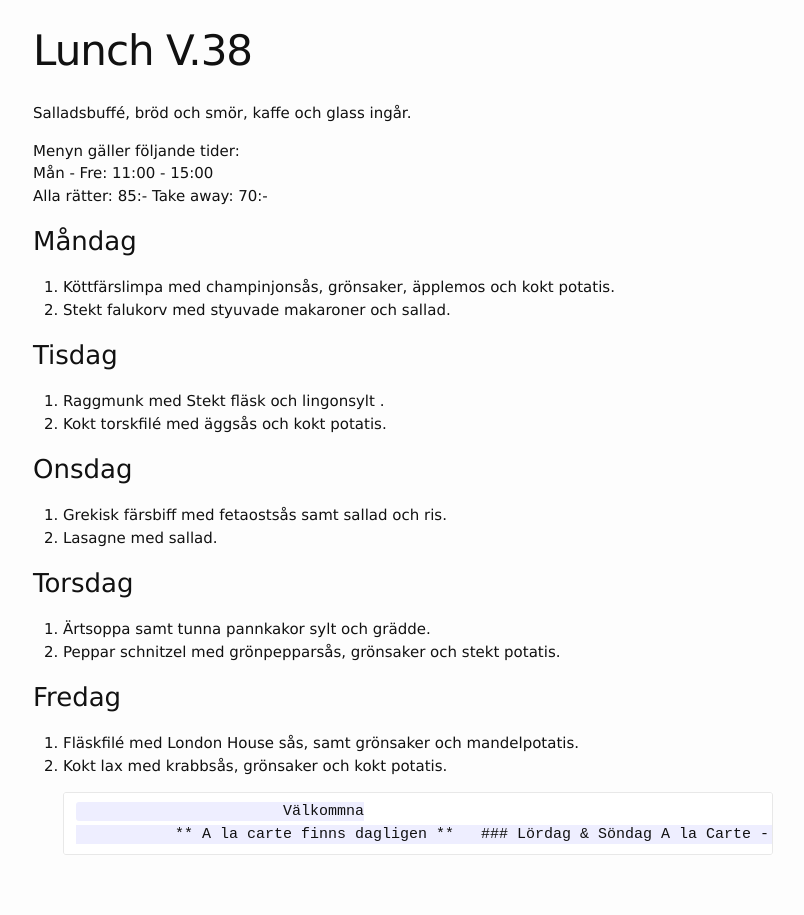
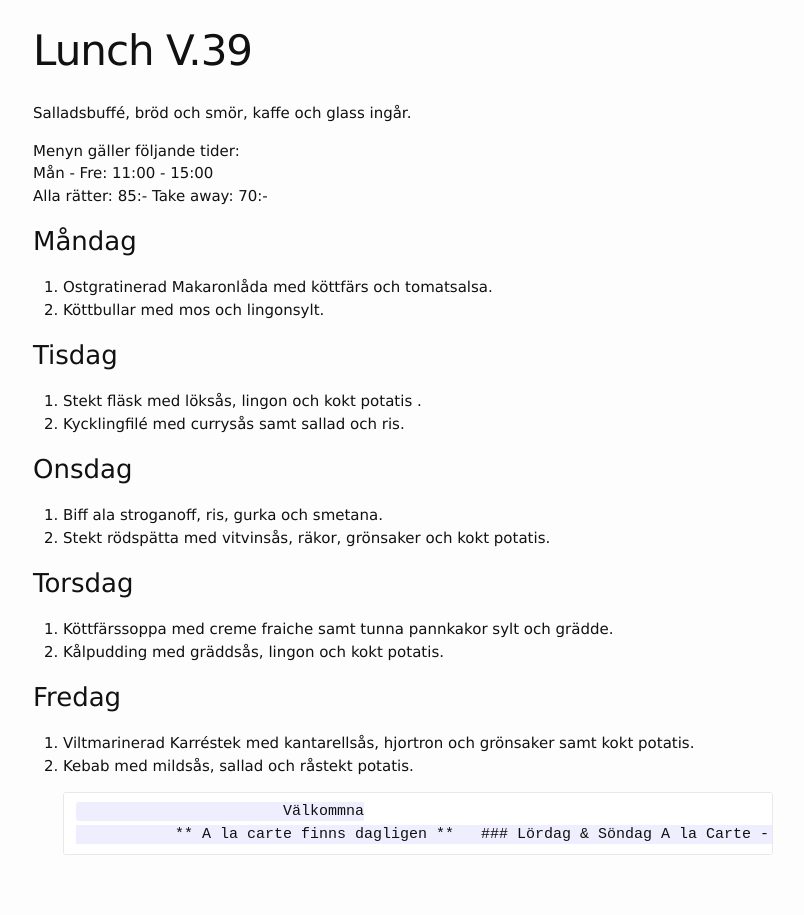
Before and after one commit to FarInn62/farinn62.github.io, a Jekyll site: the page built from lunch.md, in a window 1280 px wide. Shown: the whole page, without its empty margins (237-1041 px from the left). Built offline with Jekyll 4.4.1, drawn with Linux system fonts in a browser that asks for light colours.

Commit message:
Update lunch.md

```diff
--- a/lunch.md
+++ b/lunch.md
@@ -1,6 +1,6 @@
 ---
 layout: foodmenu
-title: Lunch V.38
+title: Lunch V.39
 permalink: /lunch/
 published: true
 ---
@@ -11,24 +11,24 @@ Mån - Fre: 11:00 - 15:00
 Alla rätter: 85:- Take away: 70:-
 
 ### Måndag
-1. Köttfärslimpa med champinjonsås, grönsaker, äpplemos och kokt potatis.
-2. Stekt falukorv med styuvade makaroner och sallad.
+1. Ostgratinerad Makaronlåda med köttfärs och tomatsalsa.
+2. Köttbullar med mos och lingonsylt.
 
 ### Tisdag
-1. Raggmunk med Stekt fläsk och lingonsylt .
-2. Kokt torskfilé med äggsås och kokt potatis.
+1. Stekt fläsk med löksås, lingon och kokt potatis .
+2. Kycklingfilé med currysås samt sallad och ris.
 
 ### Onsdag
-1. Grekisk färsbiff med fetaostsås samt sallad och ris.
-2. Lasagne med sallad.
+1. Biff ala stroganoff, ris, gurka och smetana.
+2. Stekt rödspätta med vitvinsås, räkor, grönsaker och kokt potatis.
 
 ### Torsdag
-1. Ärtsoppa samt tunna pannkakor sylt och grädde.
-2. Peppar schnitzel med grönpepparsås, grönsaker och stekt potatis.
+1. Köttfärssoppa med creme fraiche samt tunna pannkakor sylt och grädde.
+2. Kålpudding med gräddsås, lingon och kokt potatis.
 
 ### Fredag
-1. Fläskfilé med London House sås, samt grönsaker och mandelpotatis.
-2. Kokt lax med krabbsås, grönsaker och kokt potatis.
+1. Viltmarinerad Karréstek med kantarellsås, hjortron och grönsaker samt kokt potatis.
+2. Kebab med mildsås, sallad och råstekt potatis.
 
                               Välkommna
                   ** A la carte finns dagligen **
```
